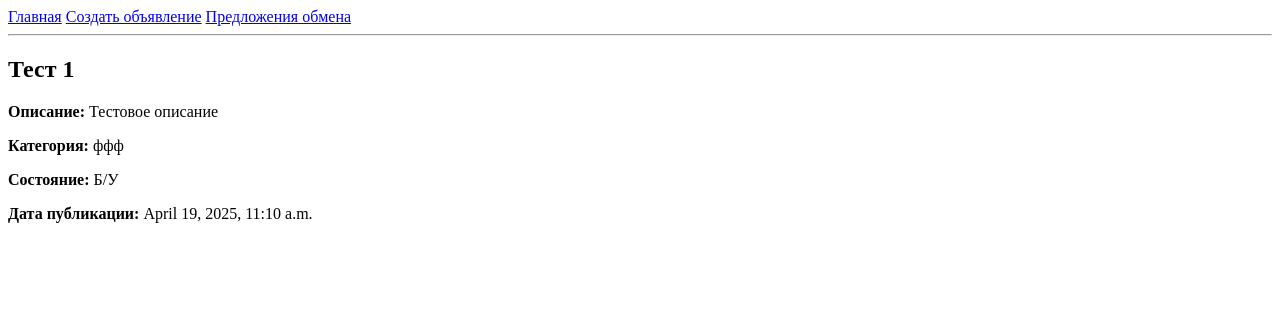
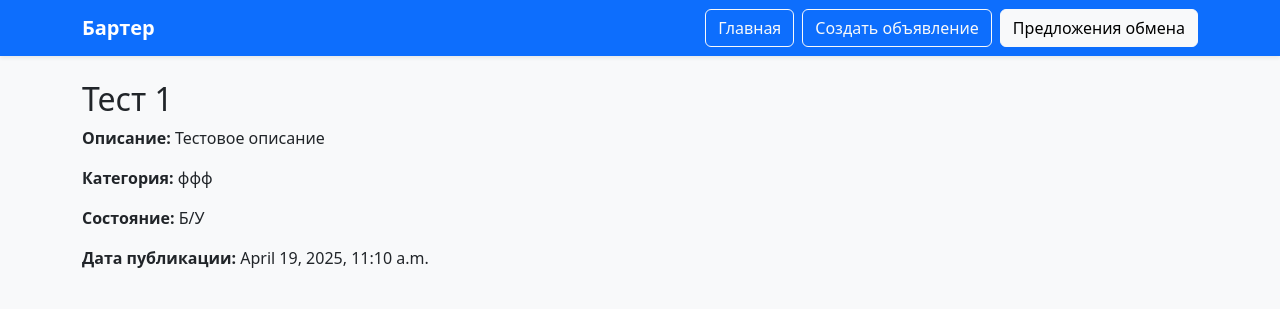
Before and after one commit to mrGoodHood/Test_Task_DRF, a Django app: page /ads/1/ in a window 1280 px wide. Shown: the top 309 px of the page. Run offline with Django 5.2, Linux system fonts and the light colour scheme; data comes from the database, SQL or seed files in the repository; both versions use the stored data as it was after the commit.

Commit message:
Add some styles

```diff
--- a/templates/base.html
+++ b/templates/base.html
@@ -3,15 +3,29 @@
 <head>
     <meta charset="UTF-8">
     <title>Бартер</title>
+
+    <link href="https://cdn.jsdelivr.net/npm/bootstrap@5.3.0/dist/css/bootstrap.min.css" rel="stylesheet">
 </head>
-<body>
-    <nav>
-    <a href="/">Главная</a>
-    <a href="/ads/create/">Создать объявление</a>
-    <a href="{% url 'view_proposals' %}">Предложения обмена</a>
-    </nav>
+<body class="bg-light text-dark">
 
-    <hr>
+
+<nav class="navbar navbar-expand-lg navbar-dark bg-primary shadow-sm">
+  <div class="container">
+    <a class="navbar-brand fw-bold" href="/">Бартер</a>
+    <button class="navbar-toggler" type="button" data-bs-toggle="collapse" data-bs-target="#navbarContent"
+      aria-controls="navbarContent" aria-expanded="false" aria-label="Переключить навигацию">
+      <span class="navbar-toggler-icon"></span>
+    </button>
+    <div class="collapse navbar-collapse justify-content-end" id="navbarContent">
+      <div class="d-flex">
+        <a href="/" class="btn btn-outline-light me-2">Главная</a>
+        <a href="/ads/create/" class="btn btn-outline-light me-2">Создать объявление</a>
+        <a href="{% url 'view_proposals' %}" class="btn btn-light">Предложения обмена</a>
+      </div>
+    </div>
+  </div>
+</nav>
+
+<div class="container py-4">
     {% block content %}{% endblock %}
-</body>
-</html>
+</div>
```
Also changed, not shown: db.sqlite3.
